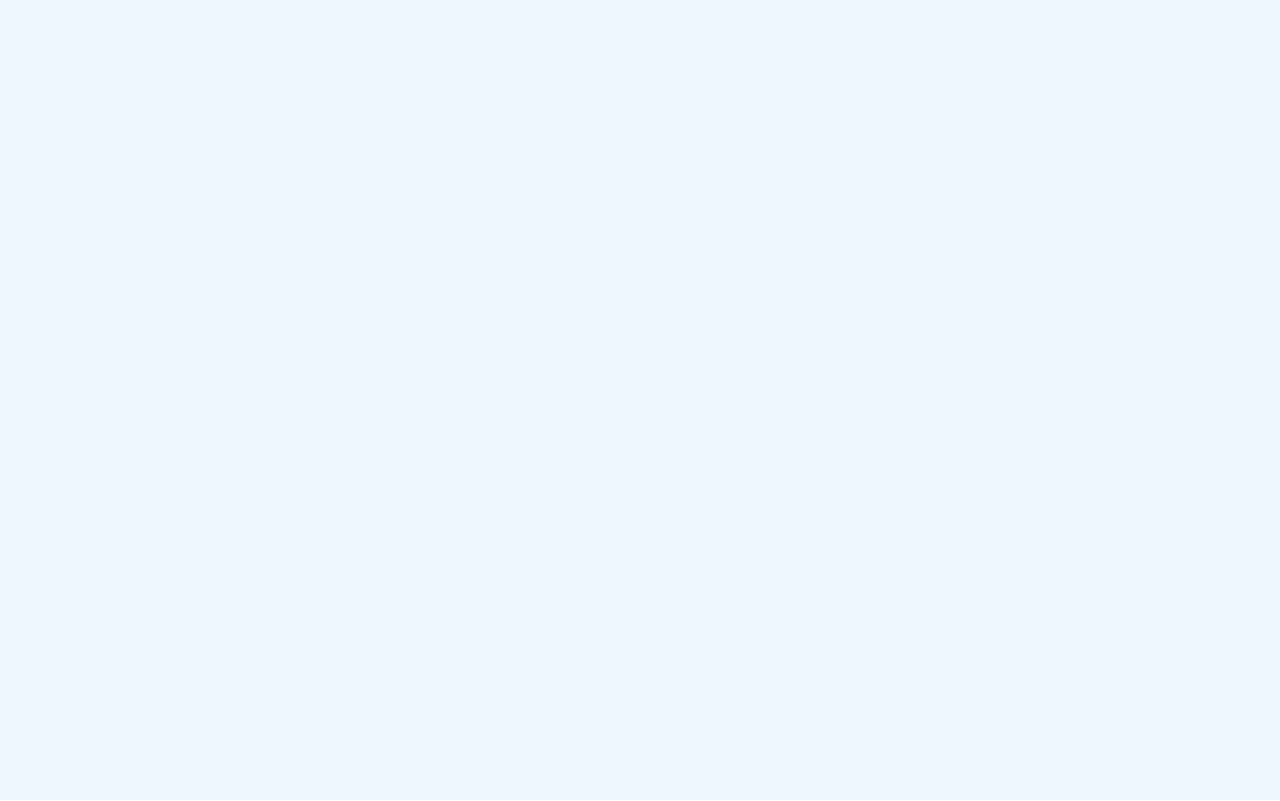
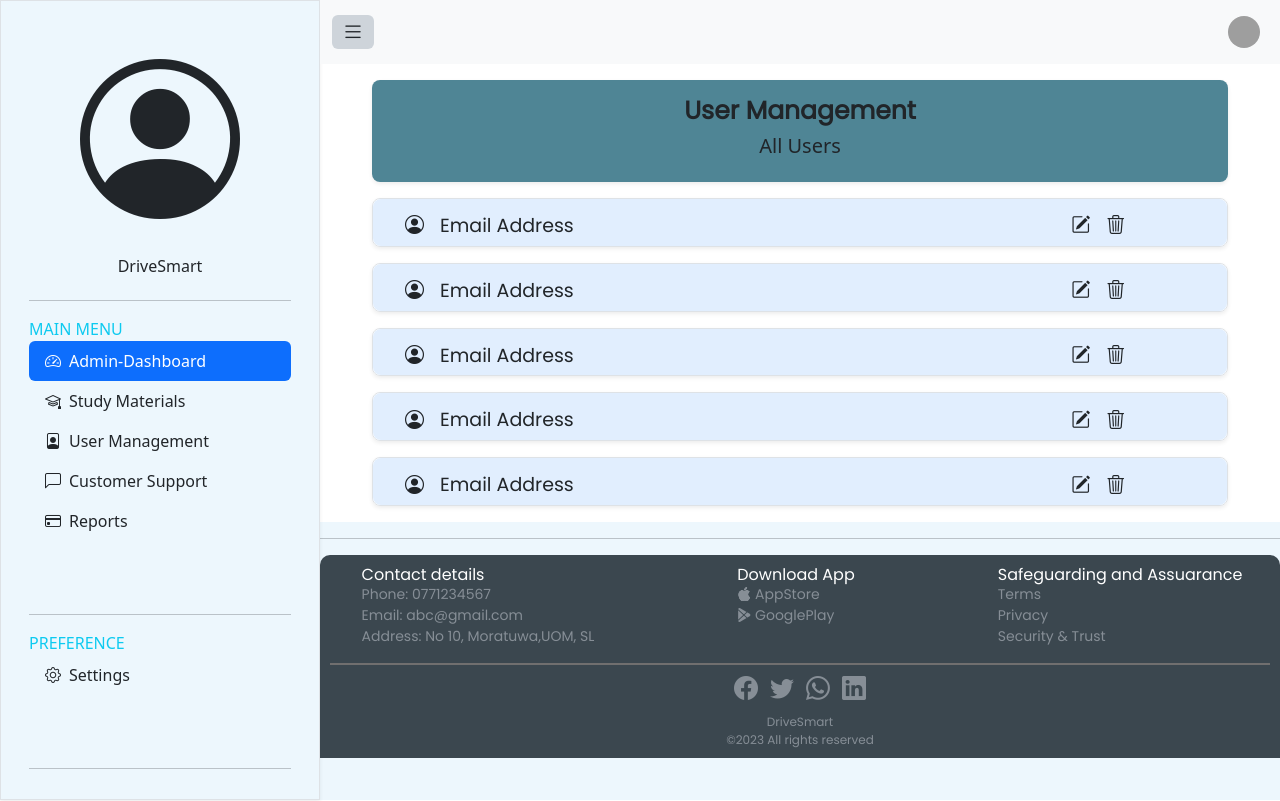
Before and after one commit to OshnMdw/DriveSmart-Admin, a React (Create React App) app: page /allusers in a window 1280 px wide. Before the commit this address had no page. Built offline with nearby package versions, Linux system fonts and the light colour scheme; grey boxes are pictures that could not be loaded.

Commit message:
routes updated

```diff
--- a/src/routes/AllRoutes.js
+++ b/src/routes/AllRoutes.js
@@ -3,16 +3,19 @@ import { Route, Routes } from 'react-router-dom';
 import PrivateRoutes from './PrivateRoutes';
 import AdminPageView from '../views/AdminPageView';
 import EditVideo from '../views/EditVideo';
-import AllQuizView from '../views/AllQuizView'
-
+import AllQuizView from '../views/AllQuizView';
+import AllPopQuizView from '../views/AllPopQuizView';
+import AllUsersView from '../views/AllUsersView';
 
 function AllRoutes() {
   return (
     <Routes>
         <Route element={<PrivateRoutes/>} >
+          <Route path='/' exact element={<AdminPageView />}/>
           <Route path='/editvideo'  element={<EditVideo />}/>
-          <Route path='/' exact element={<AdminPageView />}/>
           <Route path='/allquizzes'  element={<AllQuizView />}/>
+          <Route path='/allpopquizzes'  element={<AllPopQuizView />}/>
+          <Route path='/allusers'  element={<AllUsersView />}/>
         </Route>
      </Routes>
   )
```
